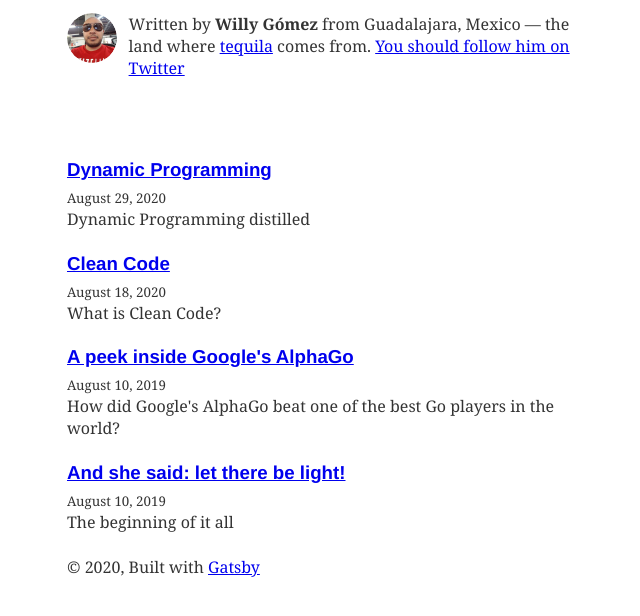
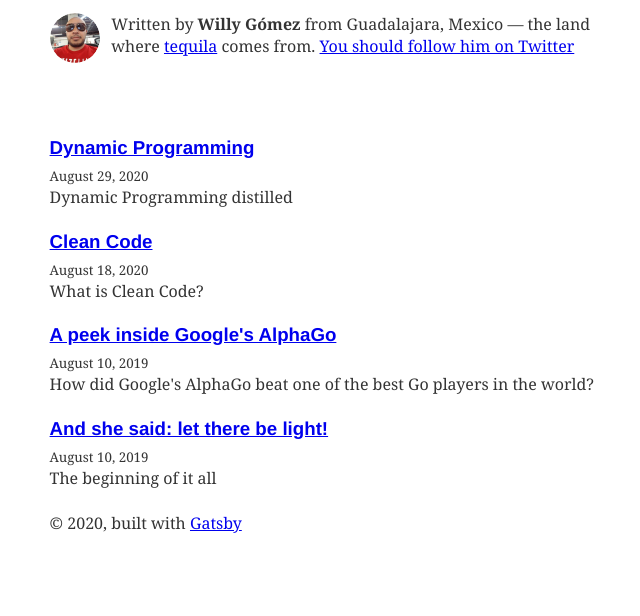
Before and after one commit to zxul767/ex-machina, a Gatsby site: page / in a window 1280 px wide. Shown: the part 92-708 px from the top of the page, without its empty margins (312-952 px from the left). Built offline with nearby package versions, Linux system fonts and the light colour scheme; Gatsby itself is replaced by a stand-in of ours; some packages are replaced by stand-ins of ours; what typography-theme-lincoln would draw is missing.

Commit message:
Fixes issue where code highlighting styles won't load
This happens when a page is accessed directly (without going through the index
page first)

```diff
--- a/gatsby-config.js
+++ b/gatsby-config.js
@@ -3,7 +3,7 @@ module.exports = {
     title: `Ex Machina`,
     author: `Willy Gómez`,
     description: `A blog on machine learning, artificial intelligence and other topics.`,
-    siteUrl: `https://gatsby-starter-blog-demo.netlify.com/`,
+    siteUrl: `https://zxul767.dev`,
     social: {
       twitter: `zxul767`,
     },
@@ -43,10 +43,10 @@ module.exports = {
               resolve: `gatsby-remark-highlight-code`,
               options: {
                   terminal: 'carbon',
-                  theme: 'solarized-light'
+                  theme: 'solarized-light',
+                  lineNumbers: true
               }
           },
-          // `gatsby-remark-prismjs`,
           `gatsby-remark-copy-linked-files`,
           `gatsby-remark-smartypants`,
           {
--- a/src/components/layout.js
+++ b/src/components/layout.js
@@ -2,6 +2,9 @@ import React from "react"
 import { Link } from "gatsby"
 
 import { rhythm, scale } from "../utils/typography"
+import { defineCustomElements as deckDeckGoHighlightElement } from '@deckdeckgo/highlight-code/dist/loader'
+
+deckDeckGoHighlightElement();
 
 class Layout extends React.Component {
   render() {
@@ -56,14 +59,14 @@ class Layout extends React.Component {
         style={{
           marginLeft: `auto`,
           marginRight: `auto`,
-          maxWidth: rhythm(24),
-          padding: `${rhythm(1.5)} ${rhythm(3 / 4)}`,
+          maxWidth: rhythm(25.5),
+          padding: `${rhythm(1.5)} ${rhythm(0.75)}`,
         }}
       >
         <header>{header}</header>
         <main>{children}</main>
         <footer>
-          © {new Date().getFullYear()}, Built with
+          © {new Date().getFullYear()}, built with
           {` `}
           <a href="https://www.gatsbyjs.org">Gatsby</a>
         </footer>
--- a/src/pages/index.js
+++ b/src/pages/index.js
@@ -5,9 +5,6 @@ import Layout from "../components/layout"
 import Bio from "../components/bio"
 import SEO from "../components/seo"
 import { rhythm } from "../utils/typography"
-import { defineCustomElements as deckDeckGoHighlightElement } from '@deckdeckgo/highlight-code/dist/loader'
-
-deckDeckGoHighlightElement();
 
 class BlogIndex extends React.Component {
   render() {
```
Also changed, not shown: package.json (+9 -9 lines), 1 other file.
